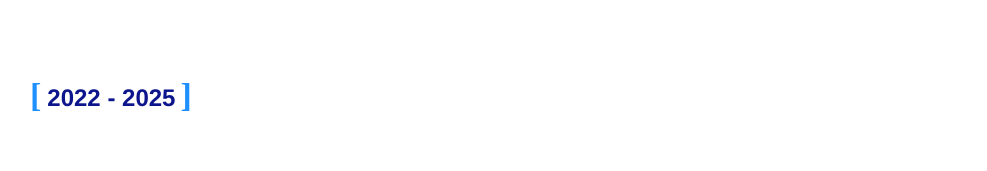
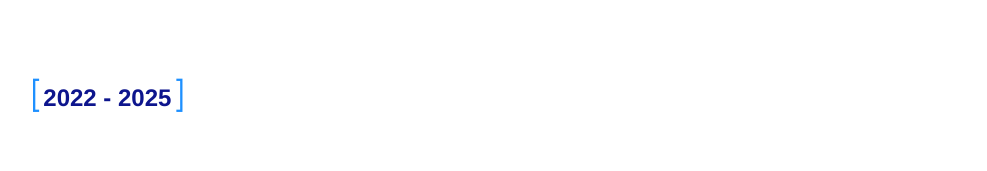
Before and after one commit to jnoer/about-me, a React (Vite) app: page / in a window 1280 px wide. Shown: the part 721-892 px from the top of the page, without its empty margins (44-1031 px from the left). Built offline with nearby package versions, Linux system fonts and the light colour scheme; a web font is replaced by a local one.

Commit message:
UI tweaks

```diff
--- a/src/assets/AvatarBubble.tsx
+++ b/src/AvatarBubble.tsx
@@ -1,5 +1,5 @@
 import {motion} from "motion/react";
-import SpeechBubble from "./speech-bubble.svg";
+import SpeechBubble from "./assets/speech-bubble.svg";
 
 interface PropTypes {
   translateY: any;
@@ -25,7 +25,7 @@ const AvatarBubble = ({ translateY, rotate } : PropTypes) => {
         padding: 3,
         position: 'absolute',
         left: 10,
-        top: 20}}
+        top: 29}}
       >
         <span>translateY:</span>
         <motion.span>
--- a/src/assets/DatesBubble.tsx
+++ b/src/DatesBubble.tsx
@@ -1,5 +1,5 @@
 import {motion} from "motion/react";
-import SpeechBubble from "./speech-bubble.svg";
+import SpeechBubble from "./assets/speech-bubble.svg";
 
 interface PropTypes {
   datePosition: any;
--- a/src/components/App.tsx
+++ b/src/components/App.tsx
@@ -17,8 +17,8 @@ import { motion, useInView, useMotionValueEvent, useScroll, useTransform } from
 import {useRef, useState} from 'react';
 import {device, maxWidth} from "../styles/styles.ts";
 import Footer from "./Footer.tsx";
-import AvatarBubble from "../assets/AvatarBubble.tsx";
-import DatesBubble from "../assets/DatesBubble.tsx";
+import AvatarBubble from "../AvatarBubble.tsx";
+import DatesBubble from "../DatesBubble.tsx";
 import CoolModeBar from "./CoolModeBar.tsx";
 
 const datePositions = [0, 36, 72, 108]
@@ -231,7 +231,7 @@ const ClipContainer = styled.div`
 `
 
 const DateBracket = styled.h2`
-    font-family: 'SansSerif, Roboto Thin';
+    font-family: SansSerif, 'Roboto Thin';
     font-size: 34px;
     font-weight: 700;
   color: dodgerblue;
--- a/src/components/Footer.tsx
+++ b/src/components/Footer.tsx
@@ -18,7 +18,7 @@ const Footer = () => {
   return (
     <StyledFooter>
       <div style={{alignSelf: 'center', justifySelf: 'center'}}>
-      <h2>This site made with</h2>
+      <h2>This site made with ☕️ and . . .</h2>
       <div>
         <TechImage src={icons.ReactIcon}></TechImage>
         <TechImage src={ViteIcon}></TechImage>
```
